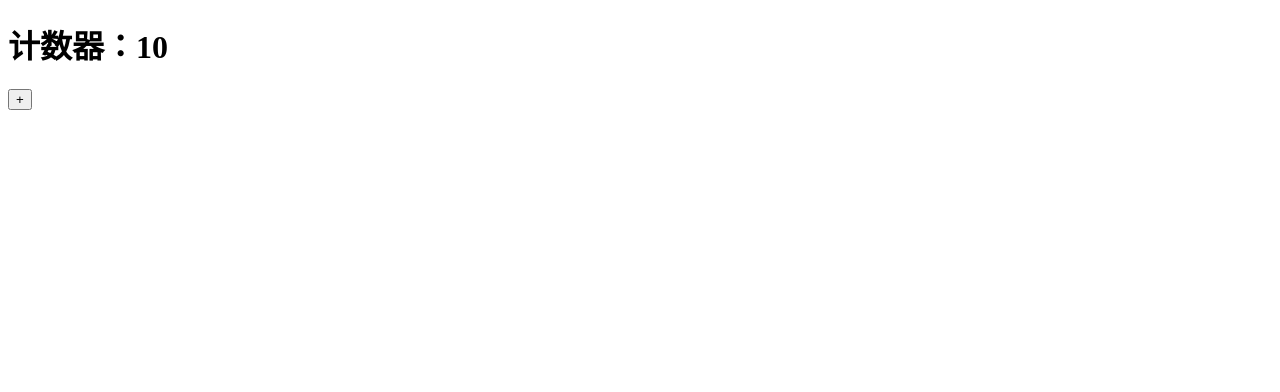
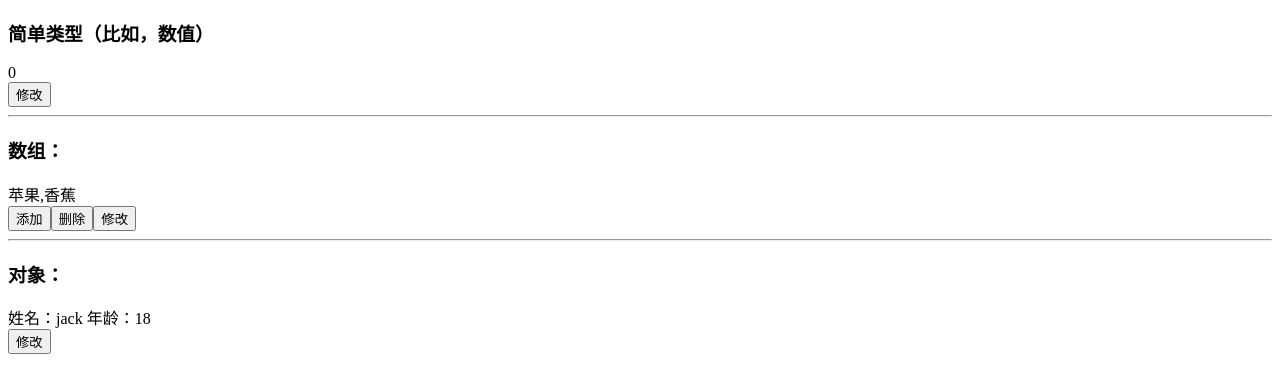
Before and after one commit to bobi-usa/react-course-heima, a React (Create React App) app: page / in a window 1280 px wide. Shown: the top 392 px of the page. Built offline with nearby package versions, Linux system fonts and the light colour scheme.

Commit message:
修改状态的规则（修改不同的数据类型：数值、数组、对象）

```diff
--- a/src/index.js
+++ b/src/index.js
@@ -4,18 +4,50 @@ import { createRoot } from 'react-dom/client'
 const root = createRoot(document.querySelector('#root'))
 
 const App = () => {
-  const [count, setCount] = useState(10)
-
-  console.log('App 组件渲染了，count: ', count)
-
-  const handleClickAdd = () => {
-    setCount(count + 1)
-  }
+  // 简单类型
+  const [count, setCount] = useState(0)
+  // 复杂类型
+  const [list, setList] = useState(['苹果', '香蕉'])
+  const [user, setUser] = useState({ name: 'jack', age: 18 })
 
   return (
     <div>
-      <h1>计数器：{count}</h1>
-      <button onClick={handleClickAdd}>+</button>
+      <h3>简单类型（比如，数值）</h3>
+      <div>{count}</div>
+      <button onClick={() => setCount(count + 1)}>修改</button>
+
+      <hr />
+
+      <h3>数组：</h3>
+      <div>{list.join(',')}</div>
+      <button onClick={() => setList([...list, '梨'])}>添加</button>
+      <button onClick={() => setList(list.filter(item => item !== '苹果'))}>
+        删除
+      </button>
+      <button onClick={() => {
+        setList(
+          list.map(item => {
+            if (item === '苹果') {
+              return 'Apple'
+            }
+            return item
+          })
+        )
+      }}>修改</button>
+
+      <hr />
+      <h3>对象：</h3>
+      <div>姓名：{user.name} 年龄：{user.age}</div>
+      <button
+        onClick={() => {
+          setUser({
+            ...user,
+            name: 'rose',
+          })
+        }}
+      >
+        修改
+      </button>
     </div>
   )
 }
```
